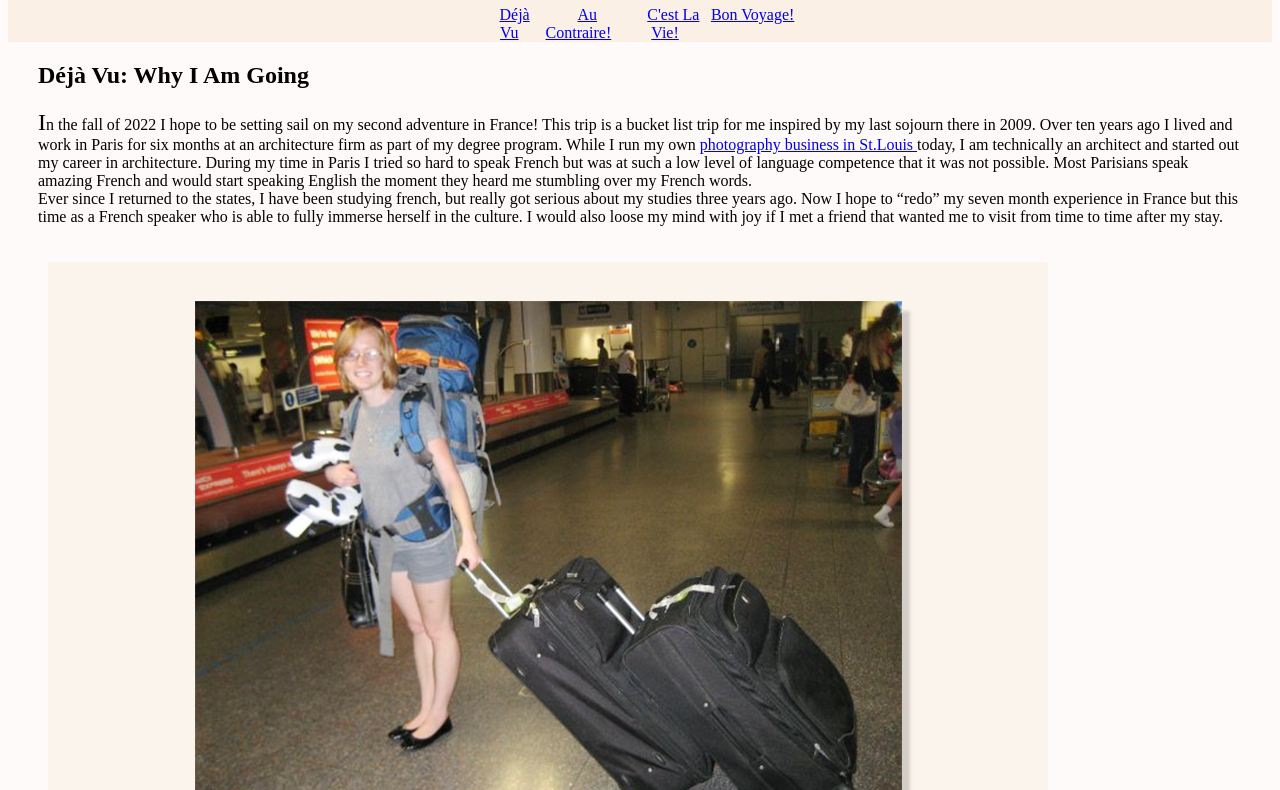
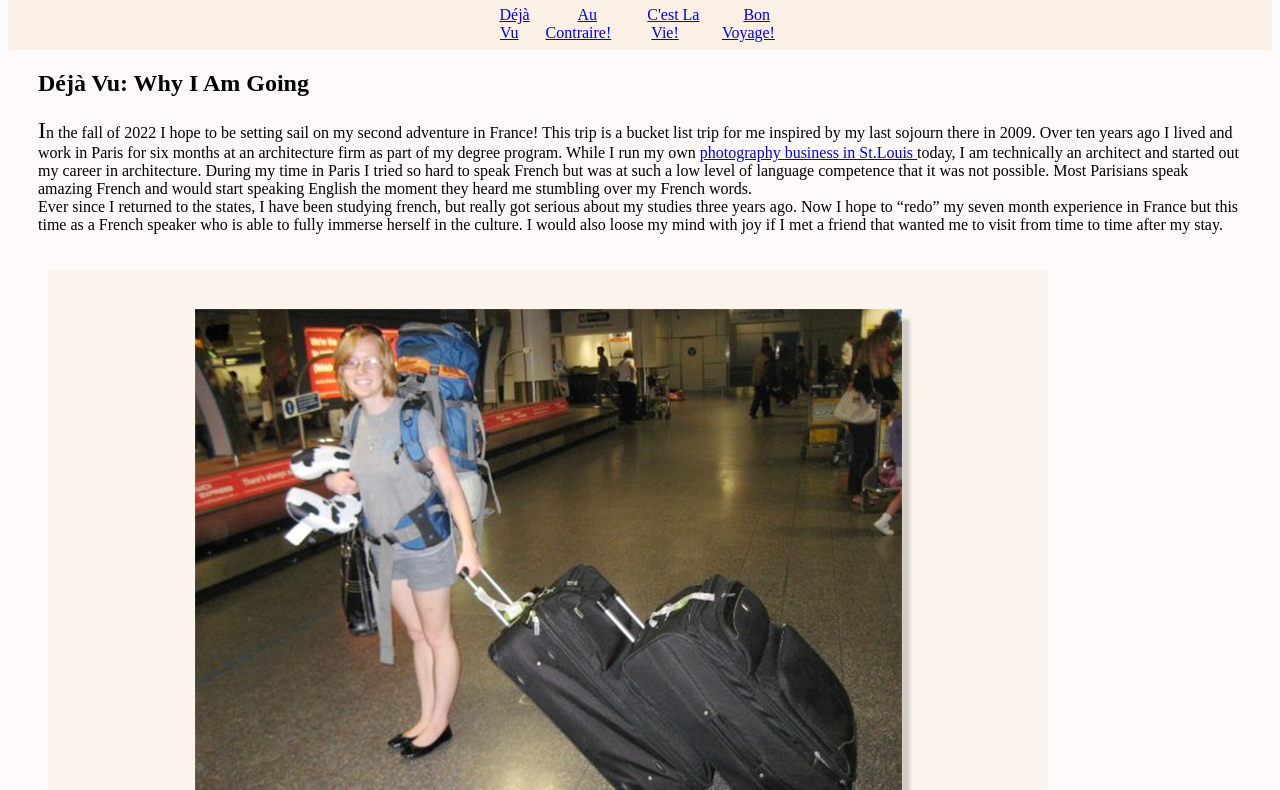
Before and after one commit to LC101-September-2021/assignment-4-html-me-something-1mbalducci, a website: page index.html in a window 1280 px wide. Shown: the part 83-873 px from the top of the page. Drawn offline with Linux system fonts and the light colour scheme; files whose address does not match are found by name.

Commit message:
css style sheet update hopefully

```diff
--- a/styles.css
+++ b/styles.css
@@ -66,4 +66,8 @@ a{
     display: flex;
     justify-content: center;
     list-style: none;
+
+    a {
+      margin: 1% 10%;
+    }
 }
```
Also changed, not shown: index.html (+6 -6 lines).
